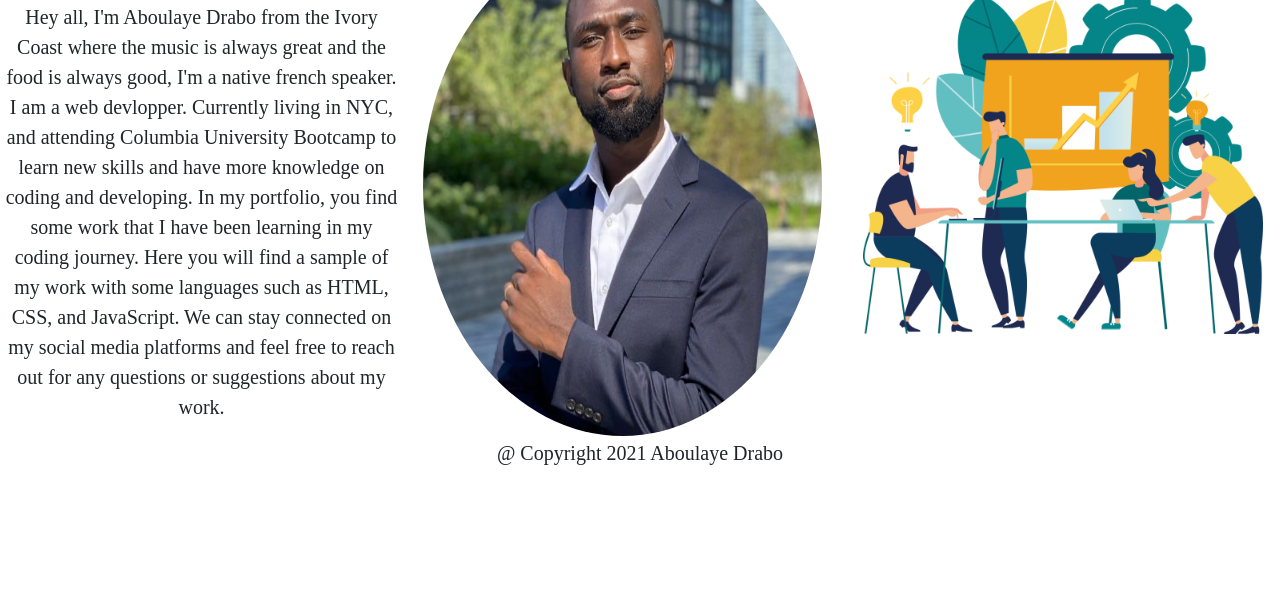
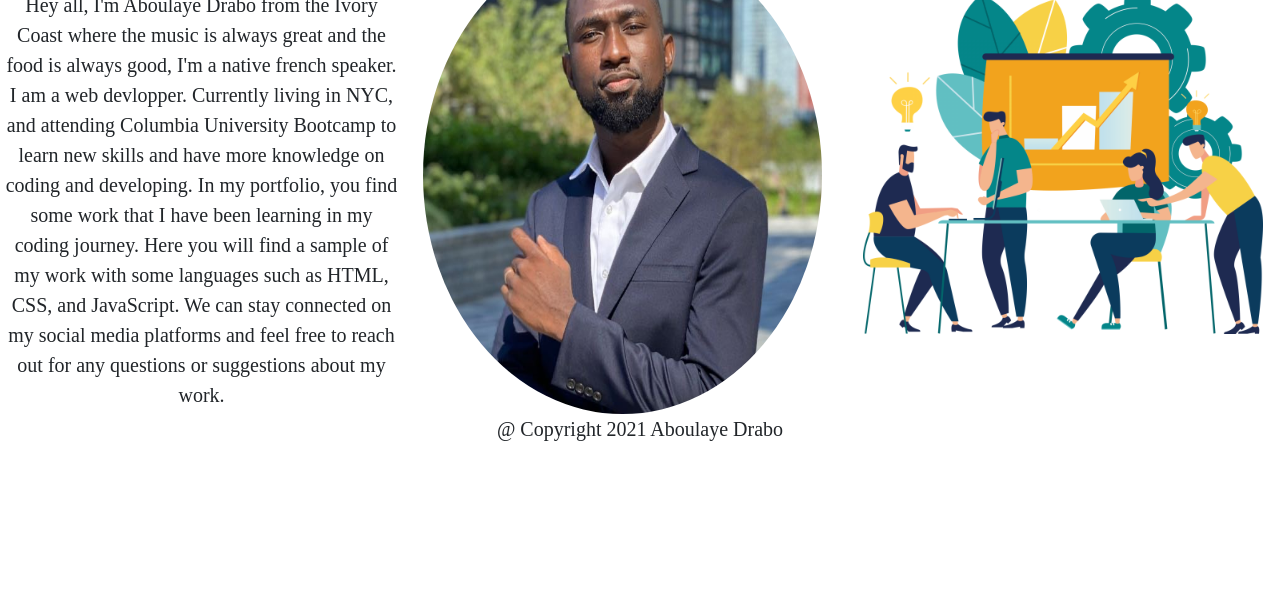
Before and after one commit to Drabis/portfolio, a plain HTML site: page index.html in a window 1280 px wide. Shown: the part 211-800 px from the top of the page. Drawn offline with nearby package versions, Linux system fonts and the light colour scheme; files that its build step writes are made by us from their sources; a web font is replaced by a local one.

Commit message:
break point

```diff
--- a/assests/style.css
+++ b/assests/style.css
@@ -24,8 +24,8 @@ margin: 0;
 
 }
 .profile {
-  width: auto;
-  height: 500px;
+  width: 100%;
+  height: 100%;
   margin-top: 2px;
   border-radius: 50%;
   align-items: center;
--- a/index.html
+++ b/index.html
@@ -31,16 +31,16 @@
     </div>
     <div class="container"></div>
         <div class="row">
-            <div class="row col-sm">
+            <div class="row col-sm col-md">
                 <h2 id="label">About Me</h2>
                 <p>
                     Hey all, I'm Aboulaye Drabo from the Ivory Coast where the music is always great and the food is always good, I'm a native french speaker. I am a web devlopper. Currently living in NYC, and attending Columbia University Bootcamp to learn new skills and have more knowledge on coding and developing. In my portfolio, you find some work that I have been learning in my coding journey. Here you will find a sample of my work with some languages such as HTML, CSS, and JavaScript. We can stay connected on my social media platforms and feel free to reach out for any questions or suggestions about my work.
                 </p>
             </div>
-            <div class="row col-sm" id="profile">
+            <div class="row col-sm col-md" id="profile">
                 <img src="image/IMG_9508.JPG" class="profile" alt="profile photo">
             </div>
-            <div class="row col-sm" style="margin: 5px;">
+            <div class="row col-sm col-md-" style="margin: 5px;">
                 <a href="work.html"><h2>View my work</h2>
                 <img class="" src="image/quiz-intro-image-2000x1720.png" alt="Work photo" style="width: 400px; "></a>
         </div>
```
